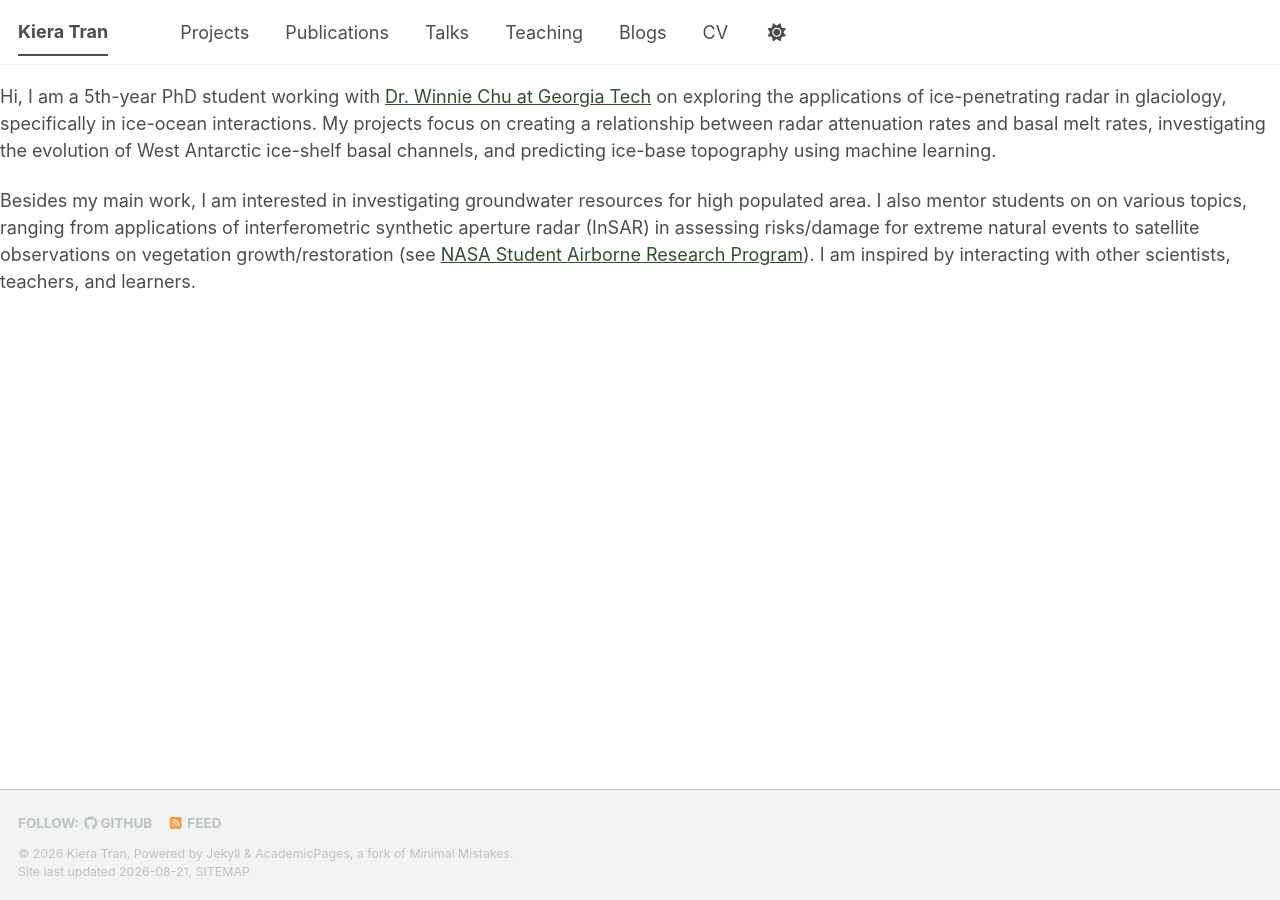
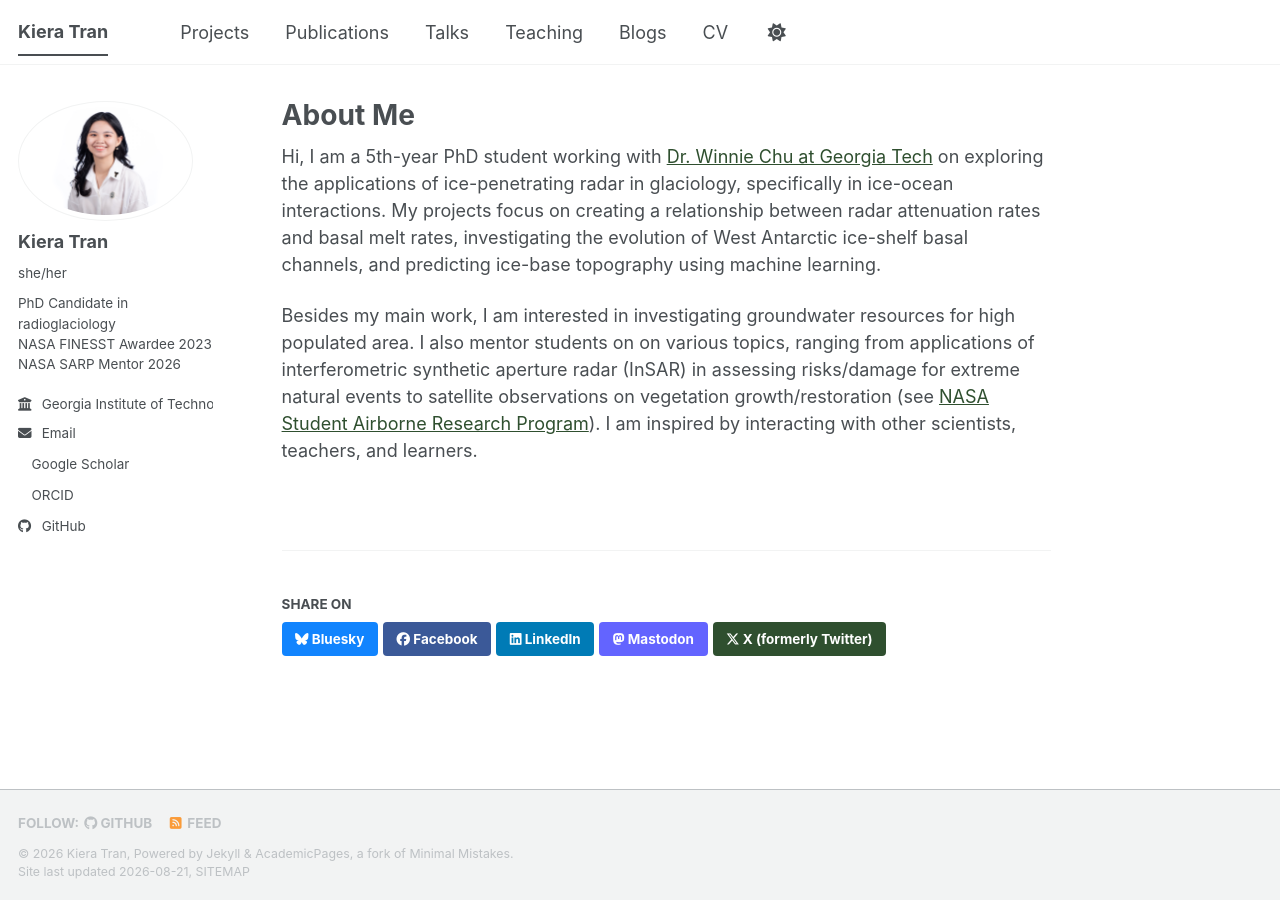
Before and after one commit to kieratran/kieratran.github.io, a Jekyll site: the page built from _pages/about.md, in a window 1280 px wide. Built offline with Jekyll 4.4.1, drawn with Linux system fonts in a browser that asks for light colours; our own code applies the rules of GitHub Pages for plain Markdown files; a style sheet for code colours, icons or effects is not loaded; part of the change alters nothing that is shown.

Commit message:
Update _config.yml

```diff
--- a/_config.yml
+++ b/_config.yml
@@ -248,6 +248,15 @@ defaults:
       comments: true
       share: true
       related: true
+  # _pages
+  - scope:
+      path: ""
+      type: pages
+    values:
+      layout: single
+      author_profile: true
+      share: true
+      comments: true
   # _teaching
   - scope:
       path: ""
```
